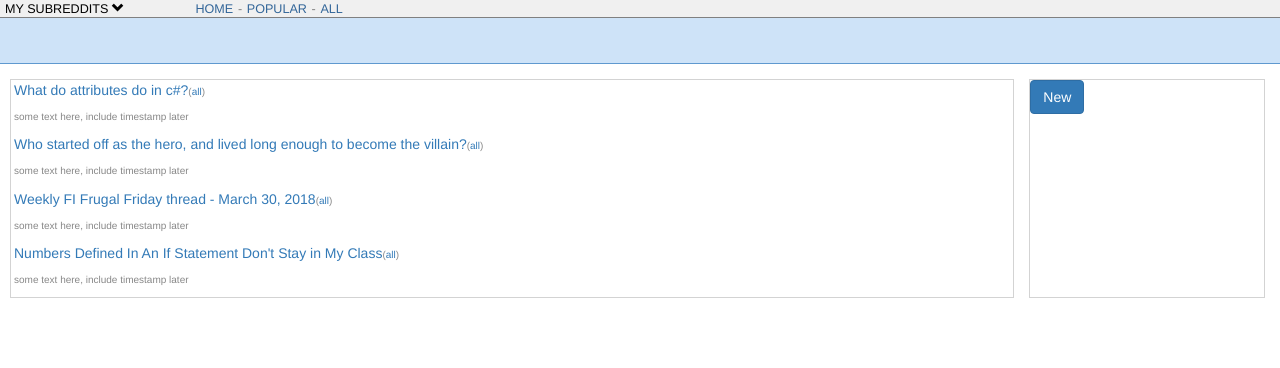
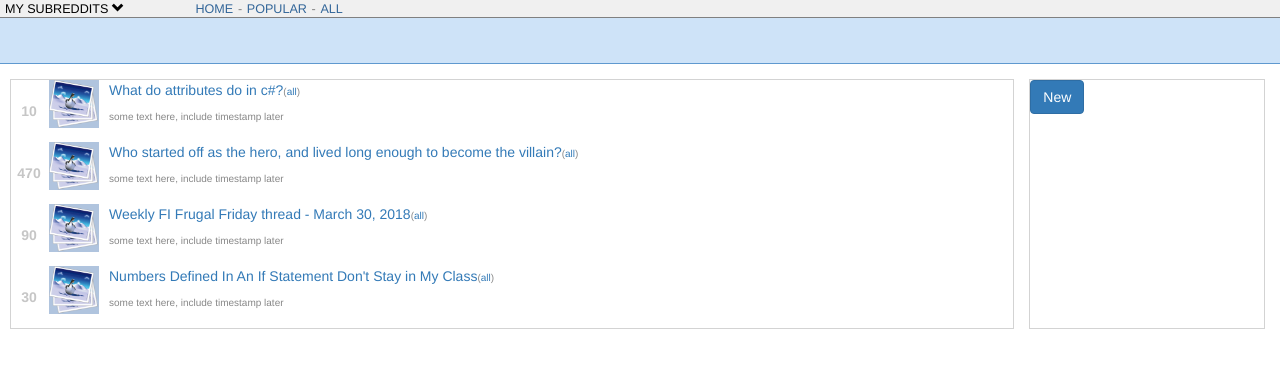
Before and after one commit to grepcats/faux-reddit, an Angular app: page / in a window 1280 px wide. Shown: the top 368 px of the page. Built offline with nearby package versions, Linux system fonts and the light colour scheme; grey boxes are pictures that could not be loaded.

Commit message:
add ability to upvote/downvote posts, which changes post score

```diff
--- a/src/app/new-post/new-post.component.ts
+++ b/src/app/new-post/new-post.component.ts
@@ -1,6 +1,7 @@
 import { Component, OnInit } from '@angular/core';
 import { Post } from '../models/post.model';
 import { PostService } from '../post.service';
+
 let currentId: number = 5;
 
 @Component({
--- a/src/app/post-list/post-list.component.css
+++ b/src/app/post-list/post-list.component.css
@@ -2,10 +2,16 @@
     overflow: hidden;
     margin-left: 3px;
     opacity: 1;
+    display:flex;
+    flex-direction: row;
 }
 
 div {
     display: block;
+}
+
+img {
+  width: 50px;
 }
 
 .sitetable {
@@ -46,3 +52,43 @@ div {
     font-size: x-small;
     white-space: nowrap;
 }
+
+.side-img {
+  margin-right: 10px;
+}
+
+.side-arrows {
+  margin: 5px 5px 5px 0px;
+  min-width: 30px;
+}
+
+.arrow.up {
+  background-image: url(https://www.redditstatic.com/sprite-reddit.bTLvdEETokI.png);
+  background-position: -42px -1647px;
+  background-repeat: no-repeat;
+}
+
+.arrow.down {
+    background-image: url(https://www.redditstatic.com/sprite-reddit.bTLvdEETokI.png);
+    background-position: 0px -1647px;
+    background-repeat: no-repeat;
+}
+.arrow {
+    margin: 2px 0px 0px 0px;
+    width: 100%;
+    height: 14px;
+    display: block;
+    cursor: pointer;
+    background-position: center center;
+    background-repeat: no-repeat;
+    width: 15px;
+    margin-left: auto;
+    margin-right: auto;
+    outline: none;
+  }
+
+.score {
+  text-align: center;
+  color: #c6c6c6;
+  font-weight: bold;
+}
--- a/src/app/post-list/post-list.component.html
+++ b/src/app/post-list/post-list.component.html
@@ -1,4 +1,16 @@
 <div class="entry" *ngFor="let post of posts">
+  <div class="side-arrows">
+    <div class="arrow up" (click)="clickedUpvote(post.id)">
+    </div>
+    <div class="score">
+      {{post.upvotes-post.downvotes}}
+    </div>
+    <div class="arrow down" (click)="clickedDownvote(post.id)">
+    </div>
+  </div>
+  <div class="side-img">
+    <img src="../assets/img/default.gif"/>
+  </div>
   <div class="top-matter">
       <p class="title">
         <a class="title" (click)="goToDetailPage(post)">{{post.title}}</a>
--- a/src/app/post-list/post-list.component.ts
+++ b/src/app/post-list/post-list.component.ts
@@ -22,4 +22,14 @@ export class PostListComponent implements OnInit {
     this.posts = this.postService.getPosts();
   }
 
+  clickedUpvote(postId: number) {
+    this.postService.upvotePostById(postId);
+  //  console.log(this.postService.getPostById(postId).upvotes)
+  }
+
+  clickedDownvote(postId: number) {
+    this.postService.downvotePostById(postId);
+    //console.log(this.postService.getPostById(postId).downvotes)
+  }
+
 }
--- a/src/app/post.service.ts
+++ b/src/app/post.service.ts
@@ -23,4 +23,14 @@ export class PostService {
     POSTS.push(newPost);
   }
 
+  upvotePostById(postId: number) {
+    let upvotedPost: Post = this.getPostById(postId);
+    upvotedPost.upvotes++;
+  }
+
+  downvotePostById(postId: number) {
+    let downvotedPost: Post = this.getPostById(postId);
+    downvotedPost.downvotes++;
+  }
+
 }
```
Also changed, not shown: src/app/models/post.model.ts (+6 -1 lines), src/assets/img/default.gif (added).
